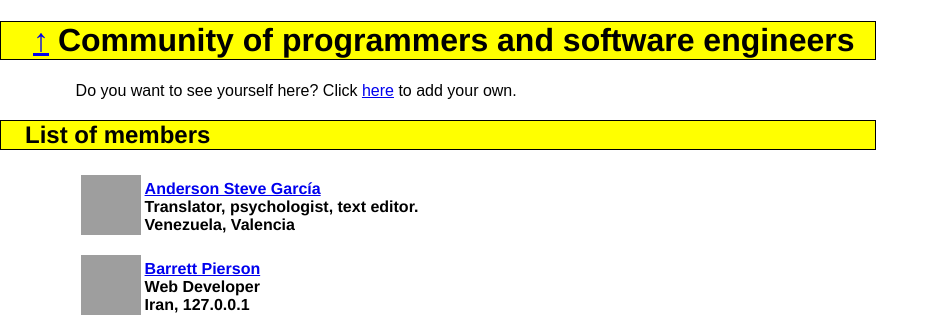
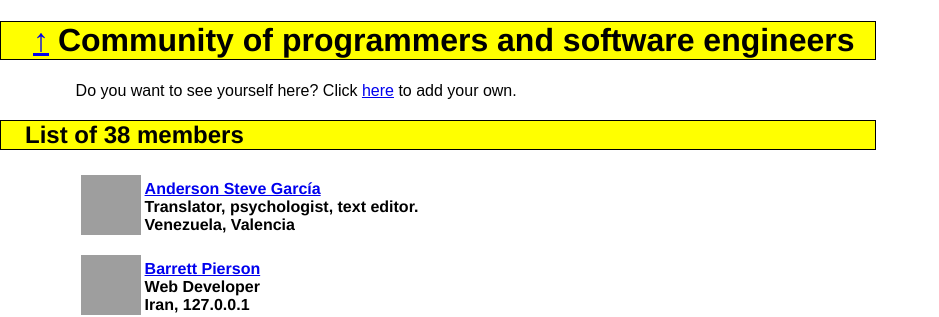
Before and after one commit to dev-blueMagician/NextCommunity.github.io, a Jekyll site: the page built from network.md, in a window 1280 px wide and 900 px high, cut to the strip 0-317 px from the top of the window. Shown: the whole strip, without its empty margins (0-939 px from the left). Built offline with Jekyll 4.4.1, drawn with Linux system fonts in a browser that asks for light colours; grey boxes are pictures that could not be loaded.

Commit message:
Add total member count on Network page (#104)

```diff
--- a/Gemfile
+++ b/Gemfile
@@ -12,5 +12,3 @@ group :jekyll_plugins do
   gem 'jekyll-target-blank'
   gem 'jemoji'
 end
-
-gem 'webrick', '~> 1.7'
--- a/network.md
+++ b/network.md
@@ -42,7 +42,12 @@ Do you want to see yourself here? Click [here](https://github.com/NextCommunity/
 }
 </style>
 
-## List of members
+{% for network in site.networks %}
+{% capture members %}{% increment total %}{% endcapture %}
+{% endfor %}
+{% capture members %}{% increment total %}{% endcapture %}
+
+## List of {{ members }} members
 
 <table class="accounts" width="100%" border="0">
   {% for network in site.networks %}
```
Also changed, not shown: Gemfile.lock.
